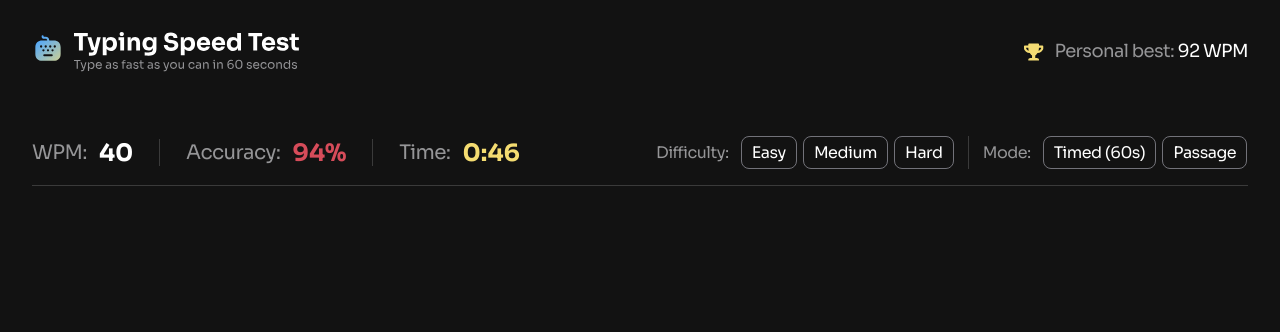
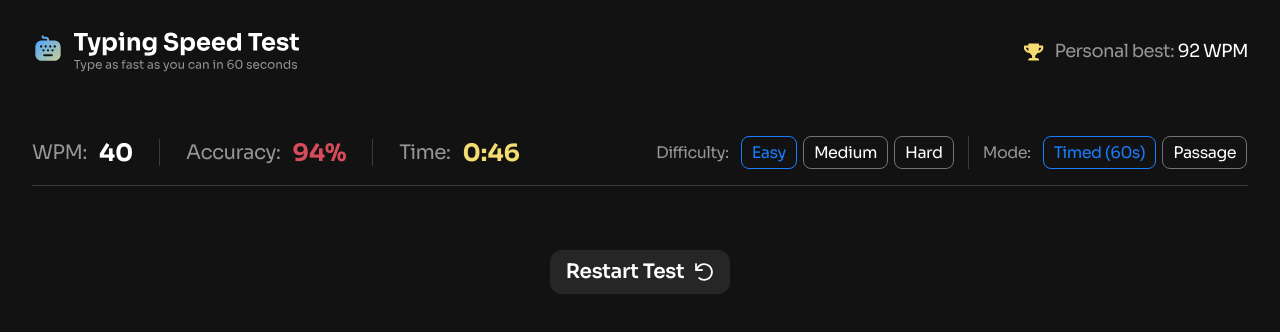
Before and after one commit to DebabrataBanik/Typing-Speed-Test, a React (Vite) app: page / in a window 1280 px wide. Shown: the top 332 px of the page. Built offline with nearby package versions, Linux system fonts and the light colour scheme.

Commit message:
minor changes

```diff
--- a/src/components/Footer.tsx
+++ b/src/components/Footer.tsx
@@ -1,6 +1,13 @@
+import Restart from '../assets/images/icon-restart.svg'
+
 const Footer = () => {
   return (
-    <></>
+    <footer>
+      <button className='restart-btn'>
+        Restart Test
+        <img src={Restart} />
+      </button>
+    </footer>
   )
 }
 
--- a/src/components/Stats.tsx
+++ b/src/components/Stats.tsx
@@ -21,14 +21,14 @@ const Stats = () => {
           <div className="hidden sm:flex items-center justify-between gap-3">
             <span className="leading-[1.2] -tracking-[0.48px] text-neutral-400">Difficulty:</span>
             <div className="flex items-center gap-1.5">
-              <button>Easy</button>
+              <button className="active">Easy</button>
               <button>Medium</button>
               <button>Hard</button>
             </div>
           </div>
 
           <div className="sm:hidden flex-1 flex justify-center">
-            <select>
+            <select name="difficulty">
               <button>
                 <selectedcontent></selectedcontent>
                 <span>
@@ -55,13 +55,13 @@ const Stats = () => {
           <div className="hidden sm:flex items-center gap-3">
             <span className="leading-[1.2] -tracking-[0.48px] text-neutral-400">Mode:</span>
             <div className="flex items-center gap-1.5">
-              <button>Timed (60s)</button>
+              <button className="active">Timed (60s)</button>
               <button>Passage</button>
             </div>
           </div>
 
           <div className="sm:hidden flex-1 flex justify-center">
-            <select>
+            <select name="mode">
               <button>
                 <selectedcontent></selectedcontent>
                 <span>
--- a/src/index.css
+++ b/src/index.css
@@ -33,10 +33,20 @@
     @apply font-sora bg-neutral-900 text-neutral-0;
   }
   header{
-    @apply flex items-center justify-between mt-4 mb-8 sm:mt-8 sm:mb-10 lg:mb-16;
+    @apply flex items-center justify-between mt-4 sm:mt-8 ;
+  }
+  main{
+    @apply my-8 sm:my-10 xl:my-16;
   }
   button{
-    @apply px-2.5 py-1.5 border border-neutral-500 rounded-lg leading-[1.2] -tracking-[0.48px] cursor-pointer;
+    @apply px-2.5 py-1.5 border border-neutral-500 rounded-lg leading-[1.2] -tracking-[0.48px] cursor-pointer transition-all duration-300 outline-offset-2 outline-blue-600;
+
+  }
+  button:hover{
+    @apply border-blue-600 text-blue-600;
+  }
+  button:active{
+    @apply outline-2 outline-offset-2 outline-blue-600;
   }
 
   select{
@@ -76,6 +86,10 @@
     border-bottom: 1px solid #3A3A3A;
   }
 
+  footer{
+    @apply mt-8 flex justify-center;
+  }
+
 }
 
 @layer components{
@@ -98,4 +112,12 @@
   option:checked .checkbox{
     border: 5px solid var(--color-blue-400);
   }
+
+  .active{
+    @apply border-blue-600 text-blue-600;
+  }
+
+  .restart-btn{
+    @apply flex items-center gap-2.5 rounded-xl bg-neutral-800 border-none px-4 py-2.5 text-xl font-semibold leading-[1.2] -tracking-[0.3px] hover:text-neutral-0 active:outline-none;
+  }
 }
```
